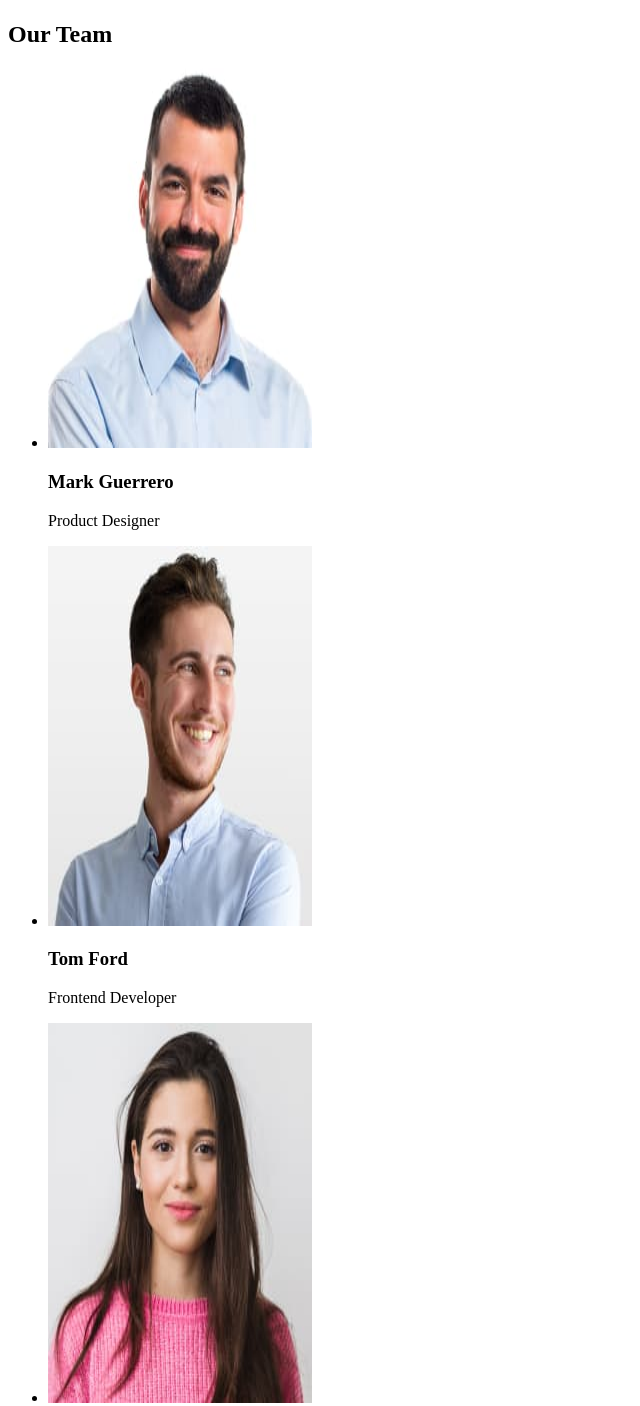
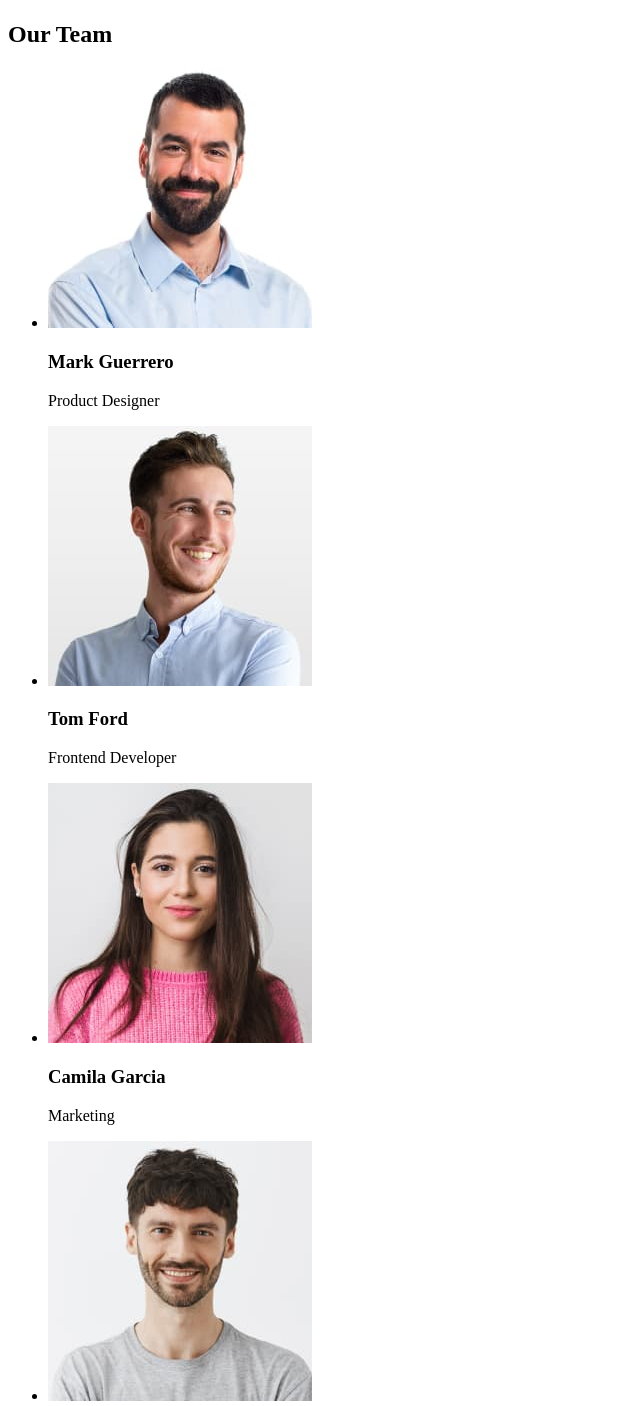
Before and after one commit to arvirabago/goit-markup-hw-01, a plain HTML site: page index.html in a window 1280 px wide. Shown: the part 1523-2929 px from the top of the page, without its empty margins (0-640 px from the left). Drawn offline with Linux system fonts and the light colour scheme.

Commit message:
change images

```diff
--- a/index.html
+++ b/index.html
@@ -102,7 +102,7 @@
               src="images/img (1).jpg"
               alt="Mark"
               width="264px"
-              height="380px"
+              height="260px"
             />
             <h3>Mark Guerrero</h3>
             <p>Product Designer</p>
@@ -113,7 +113,7 @@
               src="images/img (2).jpg"
               alt="Tom"
               width="264px"
-              height="380px"
+              height="260px"
             />
             <h3>Tom Ford</h3>
             <p>Frontend Developer</p>
@@ -124,7 +124,7 @@
               src="images/img (3).jpg"
               alt="Camila"
               width="264px"
-              height="380px"
+              height="260px"
             />
             <h3>Camila Garcia</h3>
             <p>Marketing</p>
@@ -135,7 +135,7 @@
               src="images/img (4).jpg"
               alt="Daniel"
               width="264px"
-              height="380px"
+              height="260px"
             />
             <h3>Daniel Wilson</h3>
             <p>UI Designer</p>
```
